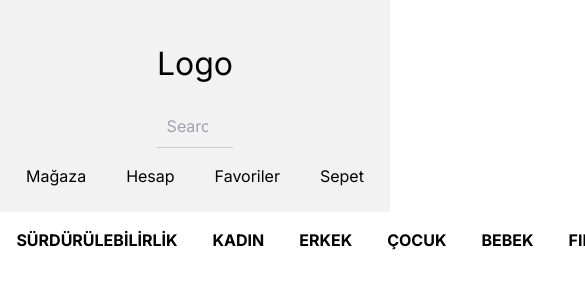
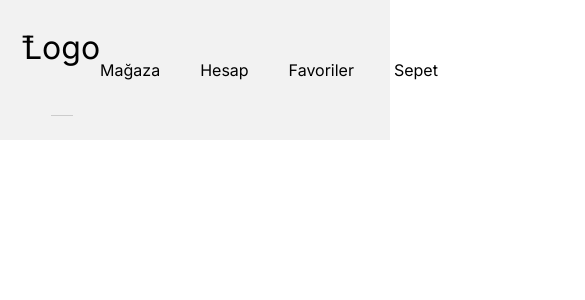
Before and after one commit to mrvozturk/DigitalEmporium, a Next.js app: page / in a window 390 px wide. Shown: the top 300 px of the page, 585 px wide, since content can reach past the window. Built offline with nearby package versions, Linux system fonts and the light colour scheme.

Commit message:
added sidebar

```diff
--- a/src/app/layout.tsx
+++ b/src/app/layout.tsx
@@ -1,7 +1,5 @@
 import type { Metadata } from 'next';
-
 import { Header } from '@/components';
-
 import { Inter } from 'next/font/google';
 import './globals.css';
 import { StoreProvider } from './storeProvider';
--- a/src/components/header/index.module.css
+++ b/src/components/header/index.module.css
@@ -1,4 +1,4 @@
-@media (max-width: 768px) {
+/*@media (max-width: 768px) {
   .navbar {
     flex-direction: column;
     align-items: center;
@@ -18,8 +18,7 @@
   .navbarLinks {
     margin-top: 1rem;
   }
-}
-
+}*/
 .navbar {
   display: flex;
   justify-content: space-between;
@@ -104,13 +103,106 @@
   gap: 15px;
 }
 
+.categoryLinks ul {
+  display: flex;
+  flex-wrap: wrap;
+  list-style: none;
+  padding: 0;
+  margin: 0;
+  gap: 20px;
+}
+
+.categoryLinks li {
+  margin: 0 10px;
+}
+
 .categoryLinks a {
   text-decoration: none;
   color: var(--text-color);
-  margin: 0 10px;
   font-weight: bold;
 }
 
 .categoryLinks a:hover {
   color: darkgray;
 }
+.sidebar {
+  display: none;
+}
+.sidebarToggle {
+  display: none;
+}
+
+@media (max-width: 768px) {
+  .combinedContainer {
+    flex-direction: column;
+  }
+  .sidebar {
+    display: flex;
+    flex-direction: column;
+    position: fixed;
+    top: 0;
+    left: 0;
+    max-width: 100%;
+    height: 100%;
+    background-color: #f2f2f2;
+    transition: transform 0.3s ease;
+    overflow-y: auto;
+    transform: translateX(-100%);
+  }
+
+  .sidebarOpen {
+    transform: translateX(0);
+  }
+  .sidebarOpen {
+    transform: translateX(0);
+  }
+
+  .sidebarToggle {
+    display: block;
+    position: fixed;
+    top: 20px;
+    left: 20px;
+    background-color: transparent;
+    border: none;
+    font-size: 1.5rem;
+    cursor: pointer;
+    z-index: 999;
+  }
+  .sidebarToggle:focus {
+    outline: none;
+  }
+
+  .categoryLinks {
+    display: flex;
+    flex-direction: column;
+    align-items: center;
+    top: 0;
+    width: 100%;
+    height: 100%;
+    background-color: #f2f2f2;
+    transition: left 0.3s ease;
+    overflow-y: auto;
+  }
+
+  .categoryLinks ul {
+    padding: 0;
+    margin: 0;
+    display: flex;
+    flex-direction: column;
+    align-items: center;
+  }
+
+  .categoryLinks li {
+    margin-bottom: 10px;
+    width: 100%;
+  }
+
+  .categoryLinks a {
+    text-decoration: none;
+    color: var(--text-color);
+    font-weight: bold;
+    transition: color 0.3s ease;
+    width: 100%;
+    text-align: center;
+  }
+}
--- a/src/components/header/index.tsx
+++ b/src/components/header/index.tsx
@@ -1,11 +1,21 @@
-import React from 'react';
+'use client';
+import React, { useState } from 'react';
 import styles from './index.module.css';
 
 const Header = () => {
+  const [isSidebarOpen, setSidebarOpen] = useState(false);
+
+  const toggleSidebar = () => {
+    setSidebarOpen(!isSidebarOpen);
+  };
+
   return (
     <div>
       <nav className={styles.navbar}>
         <div className={styles.combinedContainer}>
+          <button className={styles.sidebarToggle} onClick={toggleSidebar}>
+            =
+          </button>
           <div className={styles.logo}>
             <a href='#'>Logo</a>
           </div>
@@ -38,19 +48,41 @@ const Header = () => {
         </div>
       </nav>
 
+      <div
+        className={`${styles.sidebar} ${
+          isSidebarOpen ? styles.sidebarOpen : ''
+        }`}
+      >
+        <button className={styles.closeButton} onClick={toggleSidebar}></button>
         <div className={styles.categoryLinks}>
+          <ul>
+            <li>
               <a href='#'>KADIN</a>
+            </li>
+            <li>
               <a href='#'>ERKEK</a>
+            </li>
+            <li>
               <a href='#'>ÇOCUK</a>
+            </li>
+            <li>
               <a href='#'>BEBEK</a>
+            </li>
+            <li>
               <a href='#'>FIRSATLAR</a>
+            </li>
+            <li>
               <a href='#'>SÜRDÜRÜLEBİLİRLİK</a>
+            </li>{' '}
+            <li>
               <a href='#'>KADIN</a>
+            </li>
+            <li>
               <a href='#'>ERKEK</a>
-        <a href='#'>ÇOCUK</a>
-        <a href='#'>BEBEK</a>
-        <a href='#'>FIRSATLAR</a>
-        <a href='#'>SÜRDÜRÜLEBİLİRLİK</a>
+            </li>
+
+          </ul>
+        </div>
       </div>
     </div>
   );
```
Lines whose indentation alone changed are shown as unchanged.
